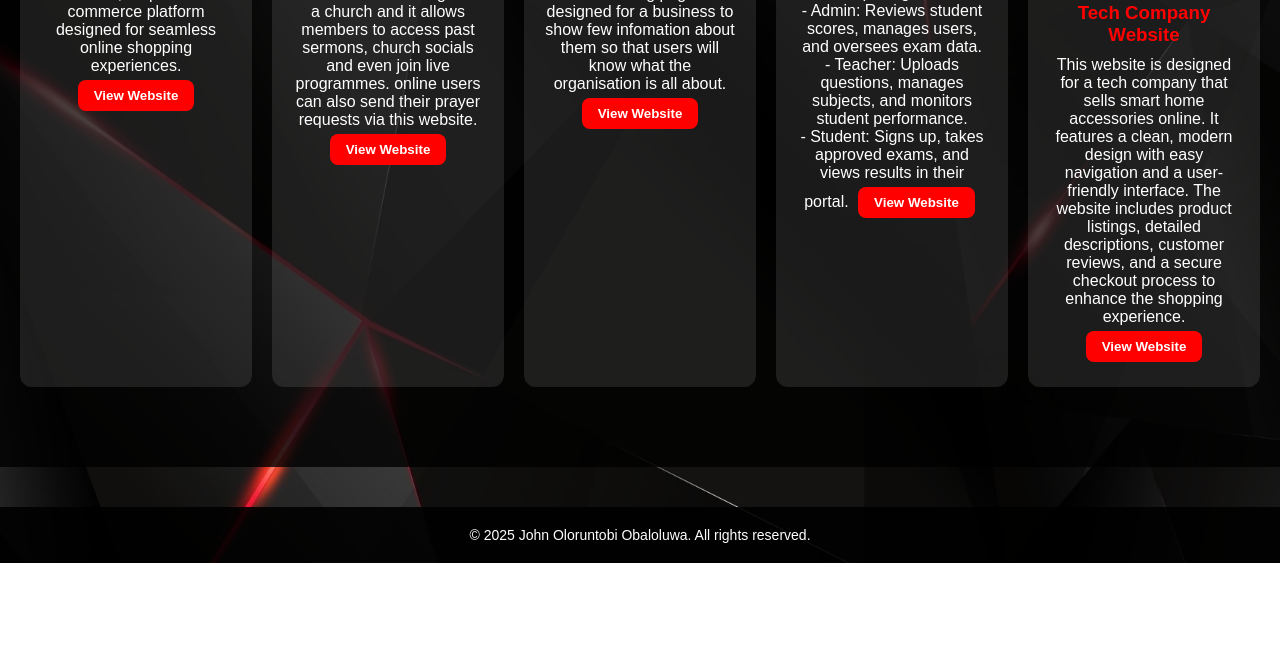
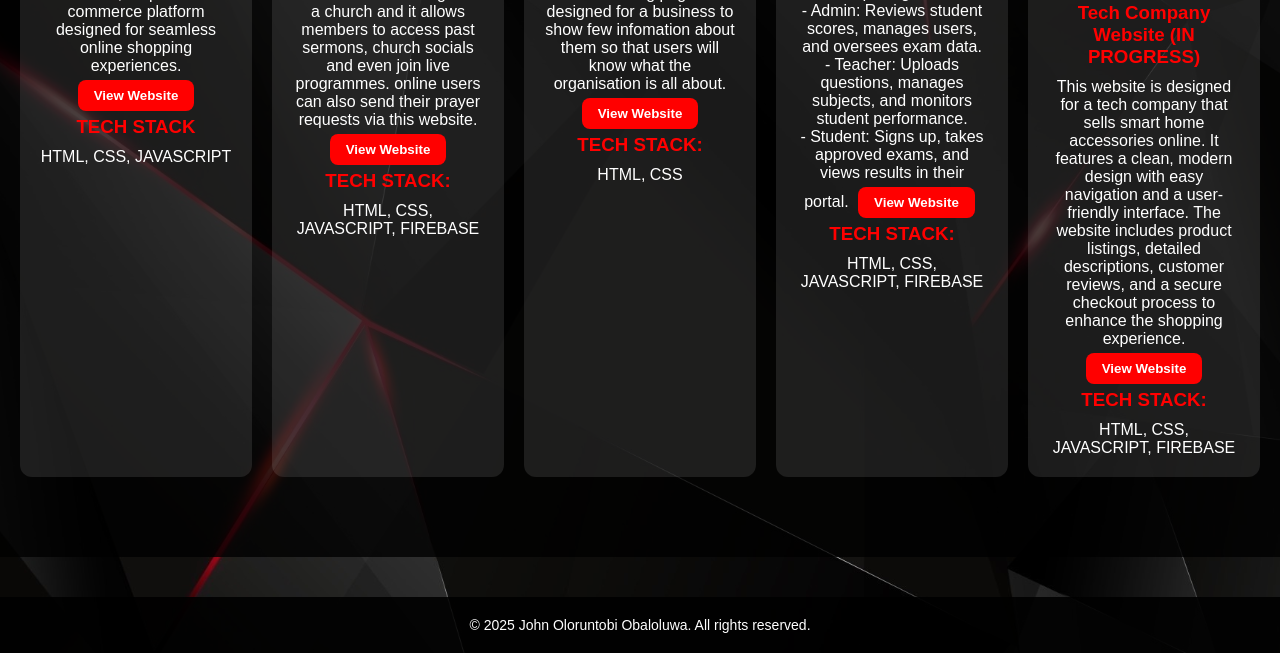
Before and after one commit to Johnbinary-hub/my-portfolio, a plain HTML site: page index.html in a window 1280 px wide. Shown: the part 879-1532 px from the top of the page. Before the commit the page ends 1442 px from the top, so only its background shows below. Drawn offline with Linux system fonts and the light colour scheme.

Commit message:
Add files via upload

```diff
--- a/index.html
+++ b/index.html
@@ -44,6 +44,7 @@
   <h3>E-COMMERCE WEBSITE</h3>
   <p>A modern, responsive e-commerce platform designed for seamless online shopping experiences.</p>
   <button onclick="window.open('https://abimbest-store.web.app/','_blank')" class="feature-btn">View Website</button>
+<h3>TECH STACK</h3><P>HTML, CSS, JAVASCRIPT</P>
 </div>
       <div class="feature-card">
 
@@ -51,12 +52,14 @@
         <h3>Website for Church (In progress)</h3>
         <p>This website is design for a church and it allows members to access past sermons, church socials and even join live programmes. online users can also send their prayer requests via this website.</p>
         <button onclick="window.open('https://johnbinary-hub.github.io/Rccg-Joyunspeakable/','_blank')" class="feature-btn">View Website</button>
+     <h3>TECH STACK:</h3><P>HTML, CSS, JAVASCRIPT, FIREBASE</P>
       </div>
       <div class="feature-card">
         <img src="bg landing page.png" alt="bg1" class="feature-image"/>
         <h3>Landing page for a business</h3>
         <p>This landing page is designed for a business to show few infomation about them so that users will know what the organisation is all about.</p>
         <button onclick="window.open('https://johnbinary-hub.github.io/landing-page/','_blank')" class="feature-btn">View Website</button>
+        <h3>TECH STACK:</h3><P>HTML, CSS</P>
       </div>
       <div class="feature-card">
 
@@ -68,14 +71,16 @@
 <br>- Student: Signs up, takes approved exams, and views results in their portal.
 
         <button onclick="window.open('https://binaryweb-e6438.web.app','_blank')" class="feature-btn">View Website</button>
+        <h3>TECH STACK:</h3><P>HTML, CSS, JAVASCRIPT, FIREBASE</P>
       </div>
       <div class="feature-card">
 
         <img src="Screenshot_2-10-2025_22627_johnbinary-hub.github.io.jpeg" alt="bg1" class="feature-image"/>
-        <h3>Tech Company Website</h3>
+        <h3>Tech Company Website (IN PROGRESS)</h3>
         <p>This website is designed for a tech company that sells smart home accessories online. It features a clean, modern design with easy navigation and a user-friendly interface. The website includes product listings, detailed descriptions, customer reviews, and a secure checkout process to enhance the shopping experience.
  </p>
         <button onclick="window.open('https://johnbinary-hub.github.io/smart-home-accessories/')" class="feature-btn">View Website</button>
+        <h3>TECH STACK:</h3><P>HTML, CSS, JAVASCRIPT, FIREBASE</P>
       </div>
     </div>
   </section>
```
Also changed, not shown: designs.html (+5 -1 lines).
